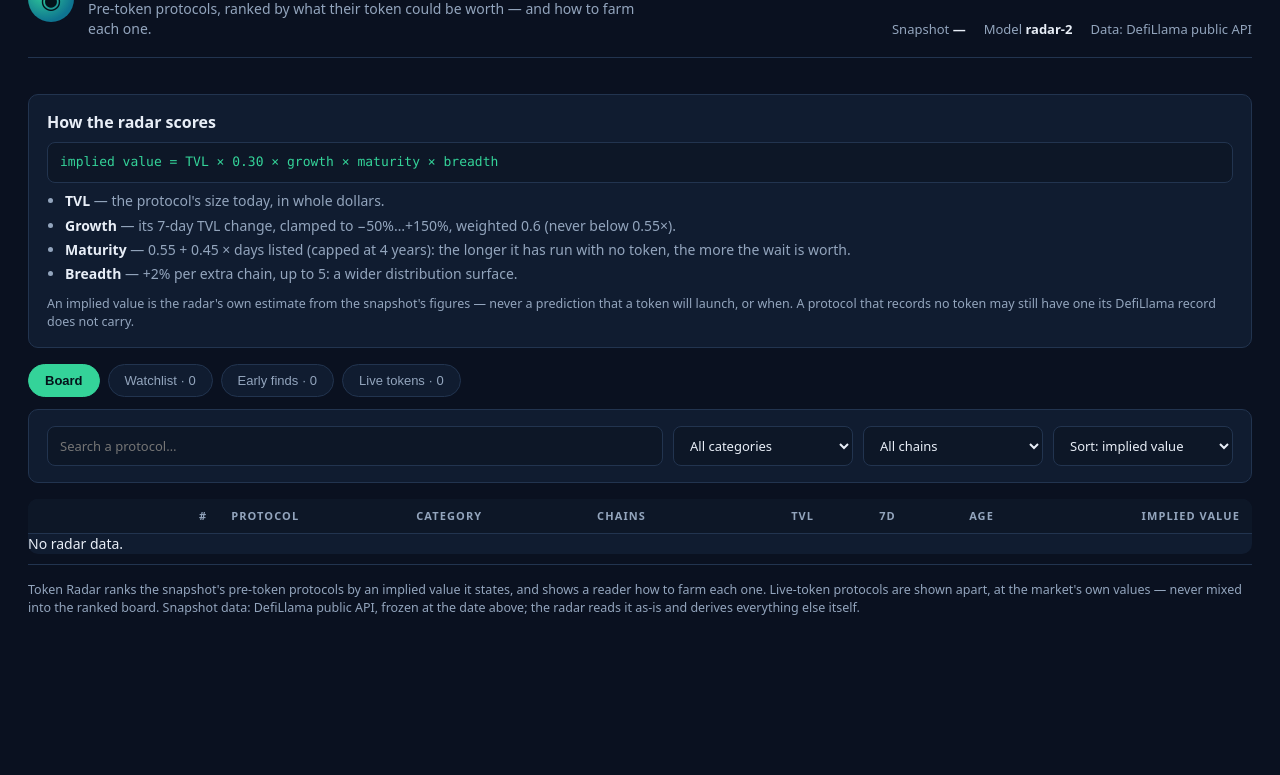
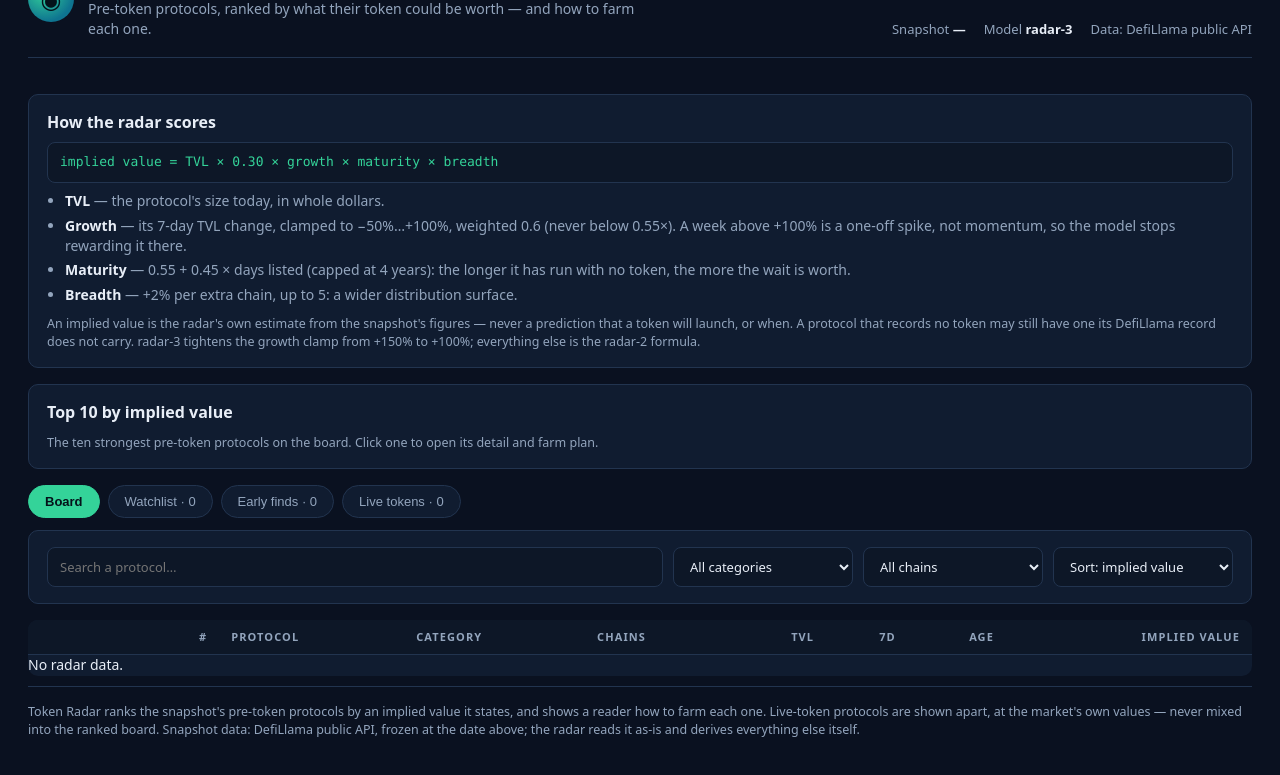
Before and after one commit to nahinhan/token-launch-radar, a plain HTML site: page dashboard/index.html in a window 1280 px wide. Shown: the part 67-842 px from the top of the page. Before the commit the page ends 800 px from the top, so only its background shows below. Drawn offline with Linux system fonts and the light colour scheme; a script that the page names is missing.

Commit message:
Token Launch Radar v2: dashboard/index.html

```diff
--- a/dashboard/index.html
+++ b/dashboard/index.html
@@ -17,7 +17,7 @@
   </div>
   <div class="meta">
     <span>Snapshot <b id="meta-asof">—</b></span>
-    <span>Model <b>radar-2</b></span>
+    <span>Model <b>radar-3</b></span>
     <span>Data: DefiLlama public API</span>
   </div>
 </header>
@@ -29,11 +29,17 @@
   <p class="formula">implied value = TVL × 0.30 × growth × maturity × breadth</p>
   <ul>
     <li><b>TVL</b> — the protocol's size today, in whole dollars.</li>
-    <li><b>Growth</b> — its 7-day TVL change, clamped to −50%…+150%, weighted 0.6 (never below 0.55×).</li>
+    <li><b>Growth</b> — its 7-day TVL change, clamped to −50%…+100%, weighted 0.6 (never below 0.55×). A week above +100% is a one-off spike, not momentum, so the model stops rewarding it there.</li>
     <li><b>Maturity</b> — 0.55 + 0.45 × days listed (capped at 4 years): the longer it has run with no token, the more the wait is worth.</li>
     <li><b>Breadth</b> — +2% per extra chain, up to 5: a wider distribution surface.</li>
   </ul>
-  <p class="note">An implied value is the radar's own estimate from the snapshot's figures — never a prediction that a token will launch, or when. A protocol that records no token may still have one its DefiLlama record does not carry.</p>
+  <p class="note">An implied value is the radar's own estimate from the snapshot's figures — never a prediction that a token will launch, or when. A protocol that records no token may still have one its DefiLlama record does not carry. radar-3 tightens the growth clamp from +150% to +100%; everything else is the radar-2 formula.</p>
+</section>
+
+<section class="spotlight card" id="spotlight">
+  <h2>Top 10 by implied value</h2>
+  <p class="note">The ten strongest pre-token protocols on the board. Click one to open its detail and farm plan.</p>
+  <ol id="top10"></ol>
 </section>
 
 <nav class="tabs" id="tabs">
```
